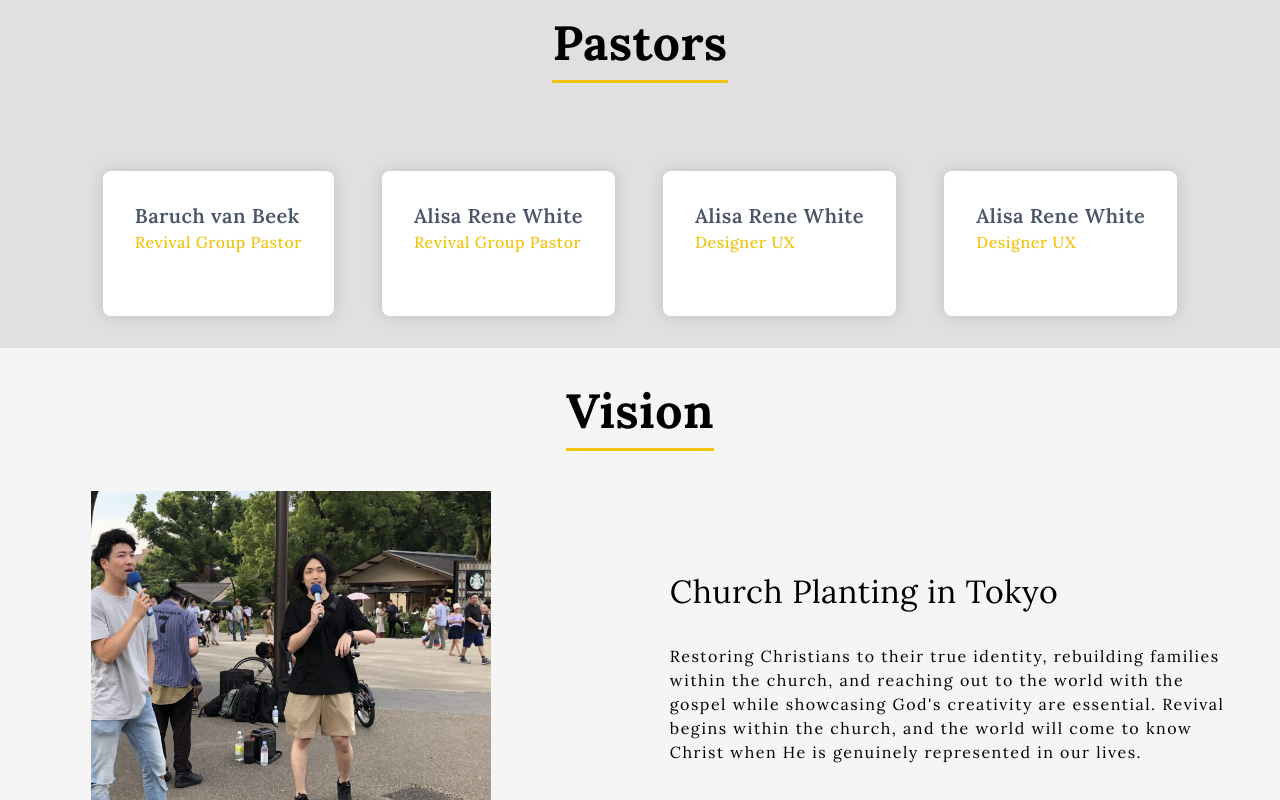
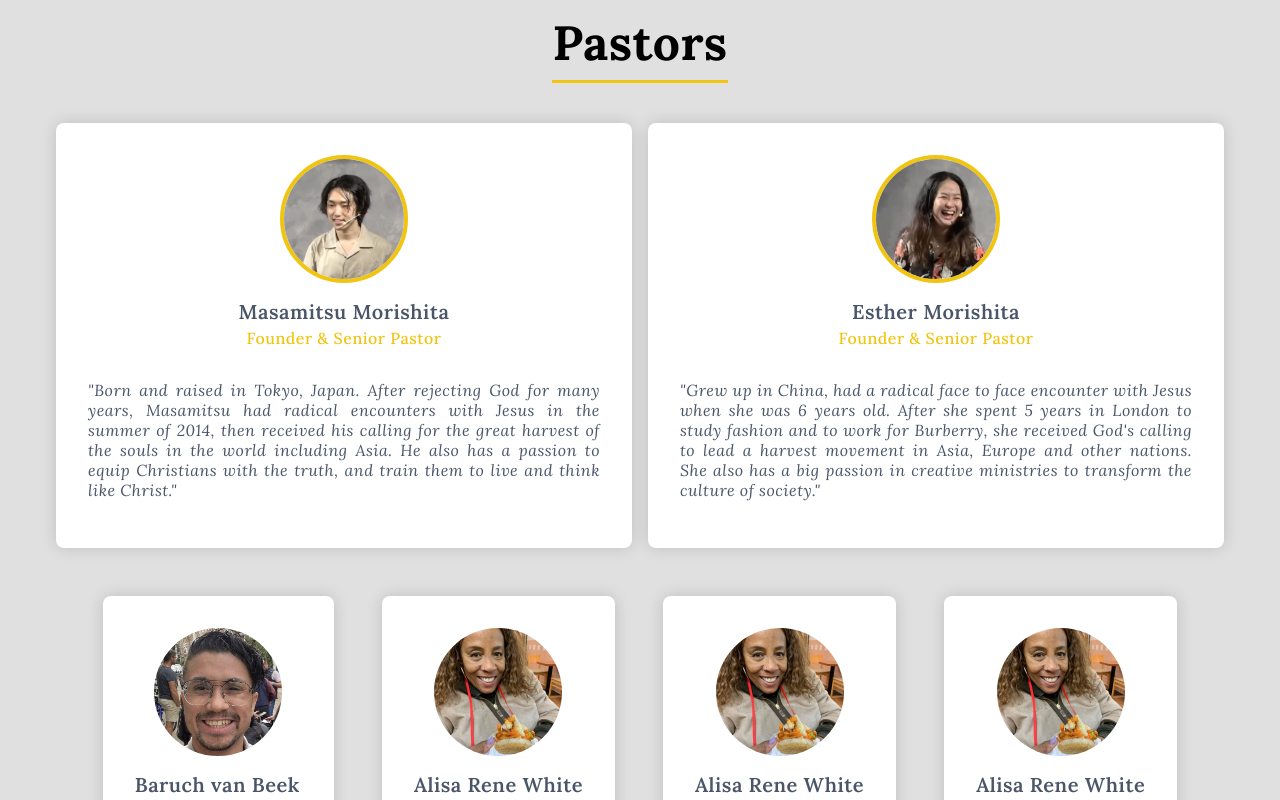
Before and after one commit to ichavesbr/awakening-asia, a Next.js app: page /about in a window 1280 px wide. Shown: the part 500-1300 px from the top of the page. Built offline with nearby package versions, Linux system fonts and the light colour scheme.

Commit message:
image issue fixed

```diff
--- a/app/about/page.tsx
+++ b/app/about/page.tsx
@@ -11,46 +11,46 @@ type Employee = {
 }
 
 const employees: Employee[] = [
-  // {
-  //   name: "Masamitsu Morishita",
-  //   role: "CEO",
-  //   message:
-  //     "Born and raised in Tokyo, Japan. After rejecting God for many years, Masamitsu had radical encounters with Jesus in the summer of 2014, then received his calling for the great harvest of the souls in the world including Asia. He also has a passion to equip Christians with the truth, and train them to live and think like Christ.",
-  //   image: "./senior-pastor-masamitsu.png",
-  //   instagram: "masamitsumorishita",
-  //   facebook: "masamitsumorishita",
-  // },
-  // {
-  //   name: "Esther Morishita",
-  //   role: "CEO",
-  //   message:
-  //     "Grew up in China, had a radical face to face encounter with Jesus when she was 6 years old. After she spent 5 years in London to study fashion and to work for Burberry, she received God's calling to lead a harvest movement in Asia, Europe and other nations. She also has a big passion in creative ministries to transform the culture of society.",
-  //   image: "./senior-pastor-esther.png",
-  //   instagram: "esthermorishita",
-  //   facebook: "esthermorishita",
-  // },
+  {
+    name: "Masamitsu Morishita",
+    role: "CEO",
+    message:
+      "Born and raised in Tokyo, Japan. After rejecting God for many years, Masamitsu had radical encounters with Jesus in the summer of 2014, then received his calling for the great harvest of the souls in the world including Asia. He also has a passion to equip Christians with the truth, and train them to live and think like Christ.",
+    image: "/senior-pastor-masamitsu.png",
+    instagram: "masamitsumorishita",
+    facebook: "masamitsumorishita",
+  },
+  {
+    name: "Esther Morishita",
+    role: "CEO",
+    message:
+      "Grew up in China, had a radical face to face encounter with Jesus when she was 6 years old. After she spent 5 years in London to study fashion and to work for Burberry, she received God's calling to lead a harvest movement in Asia, Europe and other nations. She also has a big passion in creative ministries to transform the culture of society.",
+    image: "/senior-pastor-esther.png",
+    instagram: "esthermorishita",
+    facebook: "esthermorishita",
+  },
   {
     name: "Baruch van Beek",
     role: "Revival Group Pastor",
-    image: "./pastor-baruch.png",
+    image: "/pastor-baruch.png",
     instagram: "baruchvanbeek",
   },
   {
     name: "Alisa Rene White",
     role: "Revival Group Pastor",
-    image: "./pastor-alisa.png",
+    image: "/pastor-alisa.png",
     facebook: "alisarene",
   },
   {
     name: "Alisa Rene White",
     role: "Designer UX",
-    image: "./pastor-alisa.png",
+    image: "/pastor-alisa.png",
     facebook: "alisarene",
   },
   {
     name: "Alisa Rene White",
     role: "Designer UX",
-    image: "./pastor-alisa.png",
+    image: "/pastor-alisa.png",
     facebook: "alisarene",
   },
 ]
@@ -85,7 +85,9 @@ export default function About() {
                 .filter(employee => employee.role === "CEO")
                 .map((employee, index) => (
                   <div className="card large-card" key={index}>
-                    <Image src={employee.image} alt={employee.name} className="team-image" height={300} width={400} />
+                    {employee.image && (
+                      <Image src={employee.image} alt={employee.name} className="team-image" height={300} width={400} />
+                    )}
                     <h3 className="team-name">{employee.name}</h3>
                     <p className="team-role">Founder & Senior Pastor</p>
                     {employee.role === "CEO" && employee.message && (
@@ -109,7 +111,7 @@ export default function About() {
                 .filter(employee => employee.role !== "CEO")
                 .map((employee, index) => (
                   <div className="card small-card" key={index}>
-                    {/* <Image src={employee.image} alt={employee.name} className="team-image" height={300} width={400} /> */}
+                    <Image src={employee.image} alt={employee.name} className="team-image" height={300} width={400} />
                     <div className="team-info-small-card">
                       <h3 className="team-name">{employee.name}</h3>
                       <p className="team-role">{employee.role}</p>
```
Also changed, not shown: public/senior-pastor-masamitsu.png (renamed from public/senior-pastor-masamitsu11.png).
